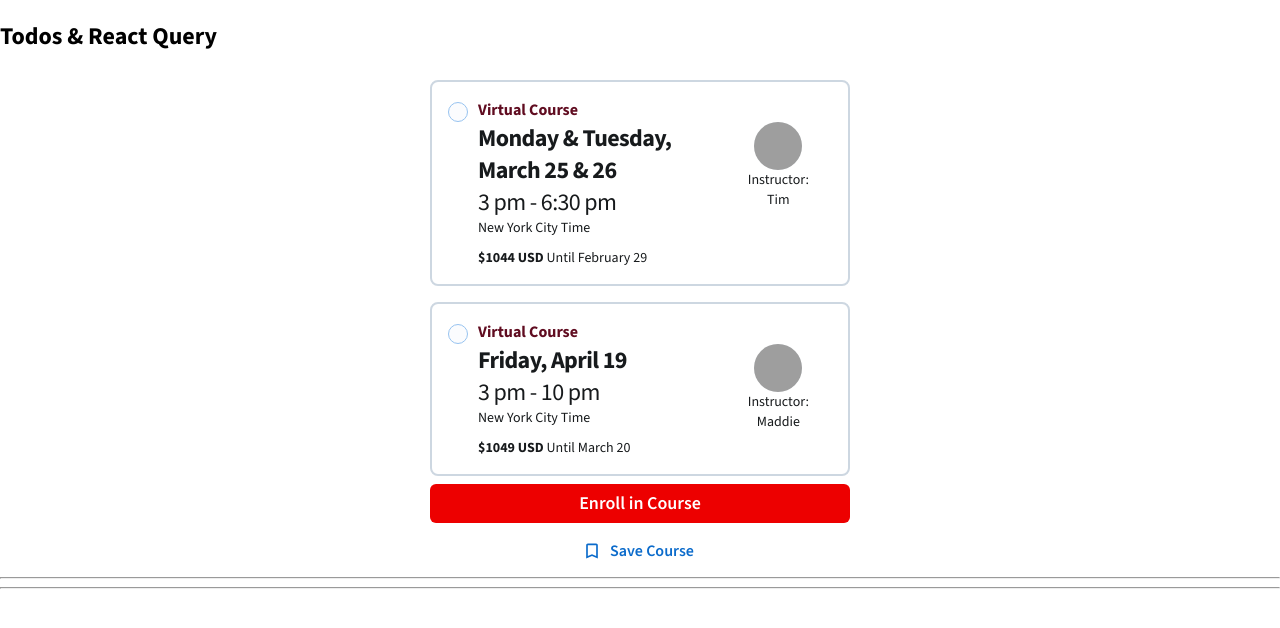
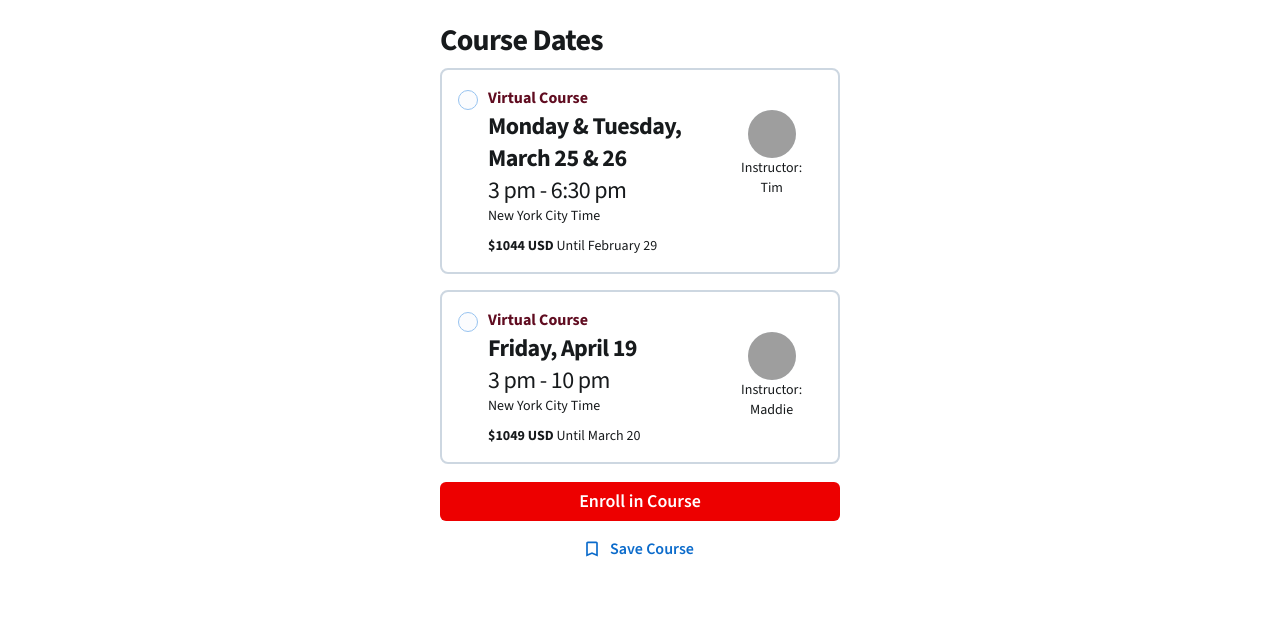
Before and after one commit to Amandasv/nng, a React (Create React App) app: page / in a window 1280 px wide. Shown: the top 628 px of the page. Built offline with nearby package versions, Linux system fonts and the light colour scheme; data requests are answered from the project's data file; grey boxes are pictures that could not be loaded.

Commit message:
funcional tudo

```diff
--- a/db.json
+++ b/db.json
@@ -59,9 +59,6 @@
     },
     {
       "id": "1123"
-    },
-    {
-      "id": "4776"
     }
   ]
 }
--- a/src/App.tsx
+++ b/src/App.tsx
@@ -9,25 +9,21 @@ import { Tile } from './components/course/Tile';
 import { useBookmarkData, useSaveBookmark } from './hooks/useBookmarkData';
 import { BookmarkButton } from './components/bookmark/BookmarkButton';
 import { Button, Card, FormControl, Grid, Radio, RadioGroup, Sheet, Typography } from '@mui/joy';
-import { BookOnlineOutlined, BookmarkAddOutlined, BookmarkBorderOutlined } from '@mui/icons-material';
+import { BookOnlineOutlined, BookmarkAddOutlined, BookmarkBorderOutlined, Group } from '@mui/icons-material';
 
 function App() {
+  const { data: courseListData, isLoading: isLoadingCourse } = useCourseData();
+  const [selectedCourse, setSelectedCourse] = useState('')
 
-  const { data: courseListData, isLoading: isLoadingCourse } = useCourseData();
-  const { saveBookmark } = useSaveBookmark();
-  const [selectedCourse, setSelectedCourse] = useState('')
-  const [isBookmarked, setIsBookmarked] = useState(false);
-
-  const toggleBookmark = () => {
-    setIsBookmarked(prevState => !prevState);
-  };
+  const handleEnrollCourse = () => {
+    console.log('Going to enroll page ;)')
+  }
 
   return (
-    <div className="app-container">
-      <div className="todos">
-        <h2>Todos & React Query</h2>
-        <Grid container justifyContent="center">
+    <Grid>
+      <Grid container justifyContent="center" sx={{ pt: '20px' }}>
         <FormControl>
+          <Typography level="h2" sx={{ fontWeight: 700 }}>Course Dates</Typography>
           <RadioGroup
             overlay
             name="member"
@@ -35,8 +31,8 @@ function App() {
             sx={{ gap: 2 }}
           >
             {courseListData?.map((item: Course) => (
-                <div onClick={() => setSelectedCourse(item.id)}>
-                  <Grid key={item.id} sx={{ width: '420px' }}>
+              <div onClick={() => setSelectedCourse(item.id)} key={item.id}>
+                <Grid key={item.id} sx={{ width: '400px' }}>
                   <Sheet component="label" key={item.id} variant="outlined"
                     sx={
                       [{
@@ -68,27 +64,19 @@ function App() {
               </div>
             ))}
           </RadioGroup>
-            <Button size="md" sx={
-              [{ backgroundColor: '#ED0000', fontSize: '1.125rem' },
-              {'&:hover': { backgroundColor: '#A61518'}}]}>
+          <Button size="md" onClick={handleEnrollCourse} sx={
+            [{ backgroundColor: '#ED0000', fontSize: '1.125rem', mt: '10px' },
+            { '&:hover': { backgroundColor: '#A61518' } }]}>
             Enroll in Course
           </Button>
           <BookmarkButton id={selectedCourse} />
         </FormControl>
 
       </Grid>
-
-        {/* <div
-          onClick={() => saveBookmark.mutate('999')}
-        >
-          clica aqui
-        </div> */}
-        <hr />
-        <hr />
+    </Grid>
 
 
-      </div>
-    </div >
+
   );
 }
 
--- a/src/components/bookmark/BookmarkButton.tsx
+++ b/src/components/bookmark/BookmarkButton.tsx
@@ -21,21 +21,13 @@ export function BookmarkButton({ id }: Saved) {
     }
   }, [bookmarkedData, bookmarked])
 
-  // const existe = bookmarkedList.some(item => item.id === id);
-
   useEffect(() => {
-    console.log('id->', id)
-    // if (existe) {
-    //   console.log('caiu no useEffect')
-    //   setBookmarked(true)
-    // }
+    if(bookmarkedList.some(item => item.id === id)){
+      setIsBookmarked(true)
+    } else {
+      setIsBookmarked(false)
+    }
   }, [id])
-
-
-  // console.log('existe??', existe)
-
-  // console.log('state -bookmarkedList', bookmarkedList)
-
 
   const addBookmark = () => {
     if (id) {
@@ -49,26 +41,23 @@ export function BookmarkButton({ id }: Saved) {
   }
 
   const removeBookmark = () => {
-    console.log('caiu no removeBookmark')
-    // if (deleteCourse.isSuccess) {
-    //   console.log('foi DELETADO com SUCESSO')
-    //   setBookmarked(false)
-    // }
+    if(id) {
+      try {
+        deleteCourse.mutate(id)
+        setIsBookmarked(false)
+      } catch (error) {
+        console.log(error)
+      }
+    }
   }
 
   const handleBookmarkClick = () => {
     if (isBookmarked) {
-      console.log('true')
       removeBookmark();
     } else {
-      console.log('false')
       addBookmark();
     }
   }
-
-  // const toggleBookmark = () => {
-  //   setIsBookmarked(prevState => !prevState);
-  // };
 
   return (
     <Button color="primary" onClick={handleBookmarkClick} variant="plain" startDecorator={isBookmarked ? <BookmarkOutlined />: <BookmarkBorderOutlined /> }
@@ -80,15 +69,3 @@ export function BookmarkButton({ id }: Saved) {
     </Button>
   )
 }
-
-// {bookmarkedData?.map((item: any) => (
-//   <>
-//     <p>Id: {item.id}</p>
-//   </>
-
-// ))}
-
-// <button onClick={handleBookmarkClick}>
-// {bookmarked ? 'Remover Bookmark' : 'Adicionar Bookmark'}
-// </button>
-// {bookmarked && <p>id: {id} Adicionado!</p>}
```
Lines whose indentation alone changed are shown as unchanged.
